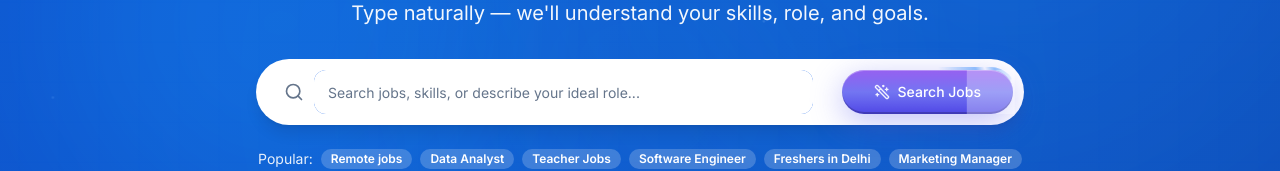
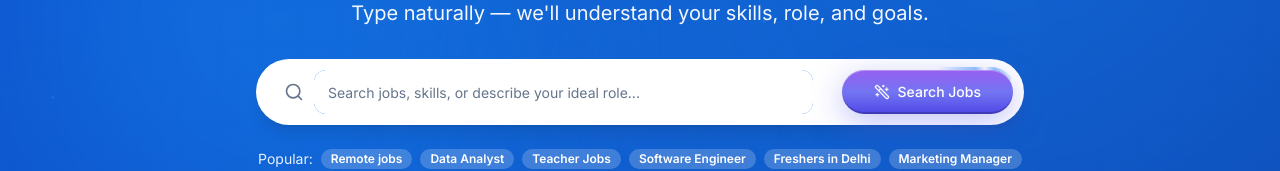
Before and after one commit to edjobster/edjobster-jobs, a React (Vite) app: page / in a window 1280 px wide. Shown: the part 322-493 px from the top of the page. Built offline with nearby package versions, Linux system fonts and the light colour scheme; the HTML template or start-up script is replaced by a standard one.

Commit message:
Remove shining effect

```diff
--- a/src/pages/Home.tsx
+++ b/src/pages/Home.tsx
@@ -133,8 +133,6 @@ export default function Home() {
                 >
                   {/* Inner glow */}
                   <span className="absolute inset-0 rounded-full bg-gradient-to-b from-white/20 to-transparent"></span>
-                  {/* Shine effect */}
-                  <span className="pointer-events-none absolute inset-y-0 left-0 w-12 -skew-x-12 bg-white/30 animate-[shine_2s_ease-in-out_infinite]"></span>
                   {/* Content */}
                   <span className="relative flex items-center gap-2">
                     <Wand2 className="h-5 w-5 opacity-90 transition-transform duration-200 group-hover:rotate-12 group-hover:scale-110 -scale-x-100" />
```
